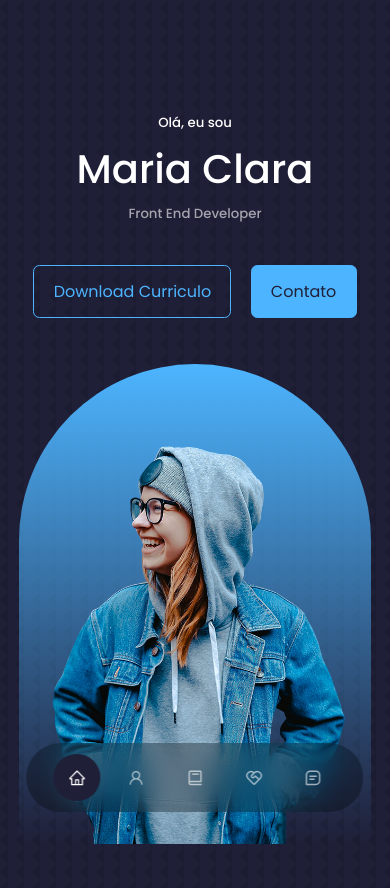
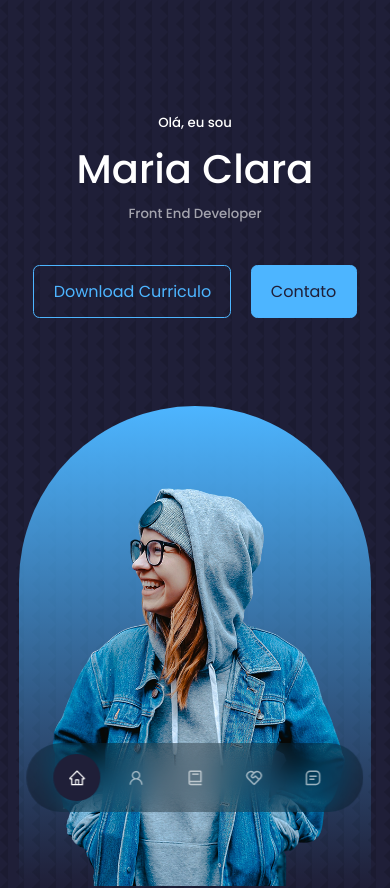
Before and after one commit to glecio/portfolio-react, a React (Create React App) app: page / in a window 390 px wide. Shown: the top 888 px of the page. Built offline with nearby package versions, Linux system fonts and the light colour scheme.

Commit message:
Header height and indentation

```diff
--- a/src/components/experience/experience.css
+++ b/src/components/experience/experience.css
@@ -39,7 +39,7 @@
 }
 
 /* ===================== MEDIA QUERIES (MEDIUM DEVICES) ===================== */
-@media screen and (max-width: 1024px){
+@media screen and (max-width: 1024px) {
     .experience__container{
         grid-template-columns: 1fr;
     }
--- a/src/components/header/header.css
+++ b/src/components/header/header.css
@@ -1,5 +1,5 @@
 header {
-    height: 100vh;
+    height: 105vh;
     padding-top: 7rem;
     overflow: hidden;
 }
@@ -69,14 +69,14 @@ header {
 /* ===================== MEDIA QUERIES (MEDIUM DEVICES) ===================== */
 @media screen and (max-width: 1024px){
     header{
-        height: 68vh;
+        height: 105vh;
     }
 }
 
 
 @media screen and (max-width: 600px){
     header{
-        height: 100vh;
+        height: 105vh;
     }
 
     .header__socials,
```
